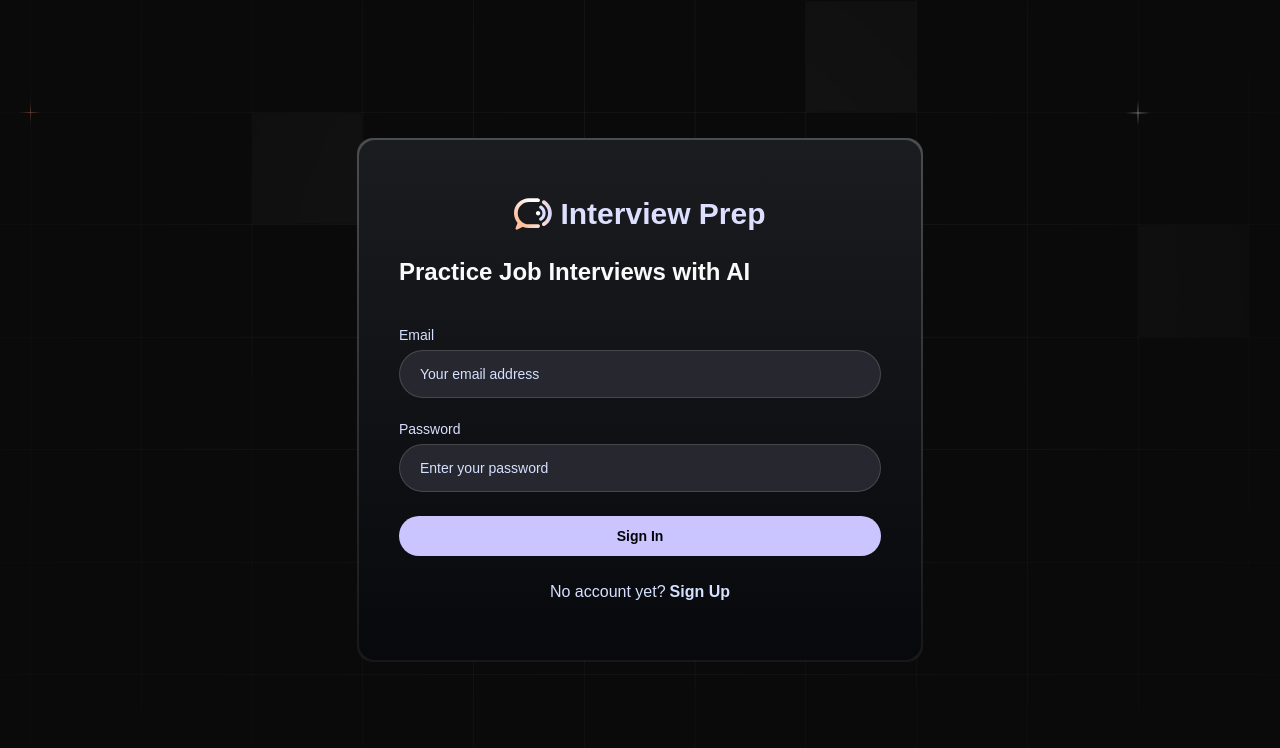
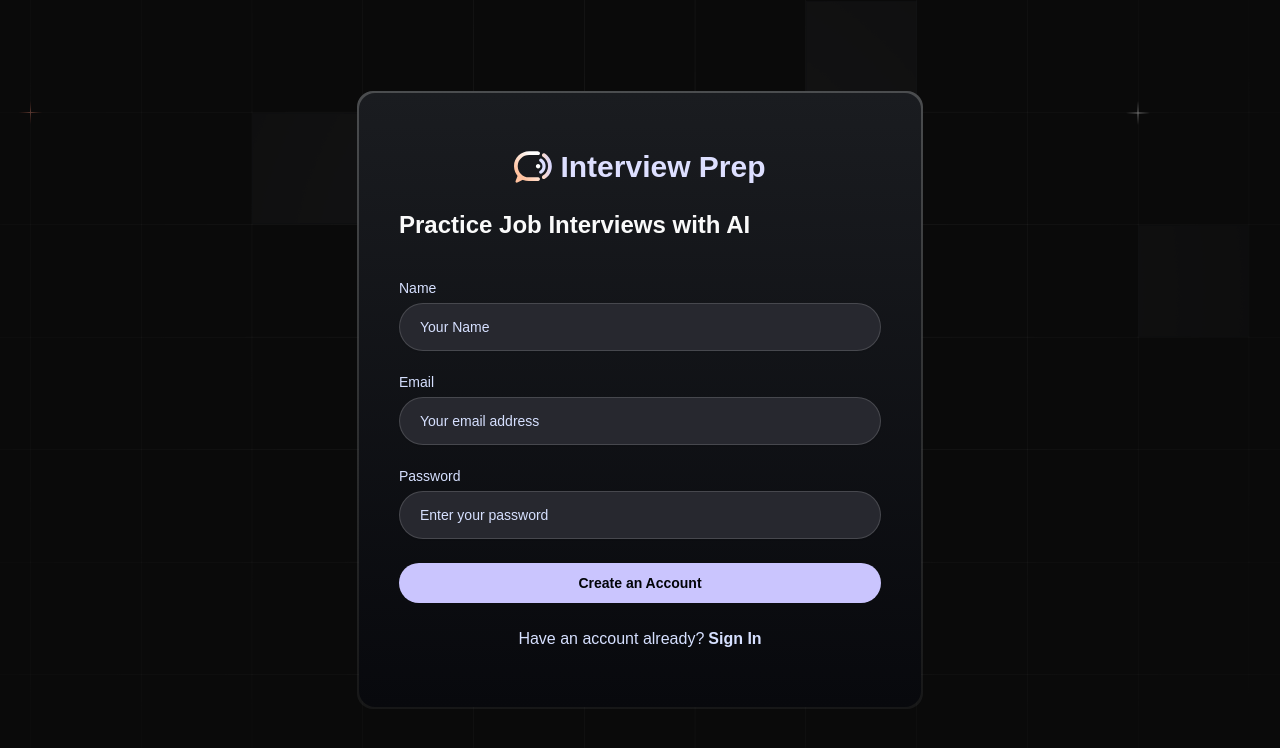
Before and after one commit to betselotT/Interview-Platform, a Next.js app: page /sign-in in a window 1280 px wide. Shown: the top 748 px of the page. Built offline with nearby package versions, Linux system fonts and the light colour scheme; no server answers; a web font is replaced by a local one.

Commit message:
feedbacks

```diff
--- a/app/(auth)/layout.tsx
+++ b/app/(auth)/layout.tsx
@@ -1,10 +1,10 @@
+import { ReactNode } from "react";
+import { redirect } from "next/navigation";
+
 import { isAuthenticated } from "@/lib/actions/auth.action";
-import { redirect } from "next/navigation";
-import { ReactNode } from "react";
 
 const AuthLayout = async ({ children }: { children: ReactNode }) => {
   const isUserAuthenticated = await isAuthenticated();
-
   if (isUserAuthenticated) redirect("/");
 
   return <div className="auth-layout">{children}</div>;
--- a/app/(auth)/sign-in/page.tsx
+++ b/app/(auth)/sign-in/page.tsx
@@ -1,10 +1,7 @@
-import AuthForm from '@/components/AuthForm'
-import React from 'react'
+import AuthForm from "@/components/AuthForm";
 
-const page = () => {
-  return (
-    <AuthForm type="sign-in" />
-  )
-}
+const Page = () => {
+  return <AuthForm type="sign-up" />;
+};
 
-export default page
+export default Page;
```
